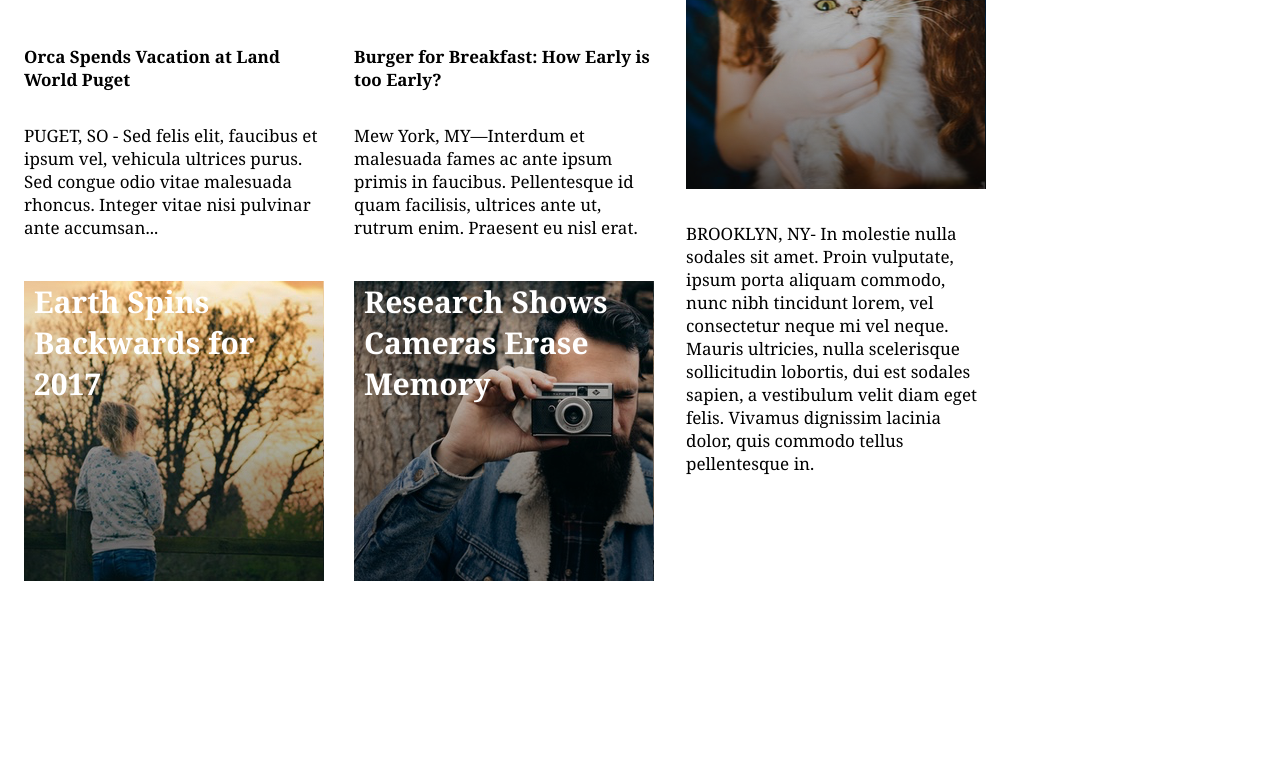
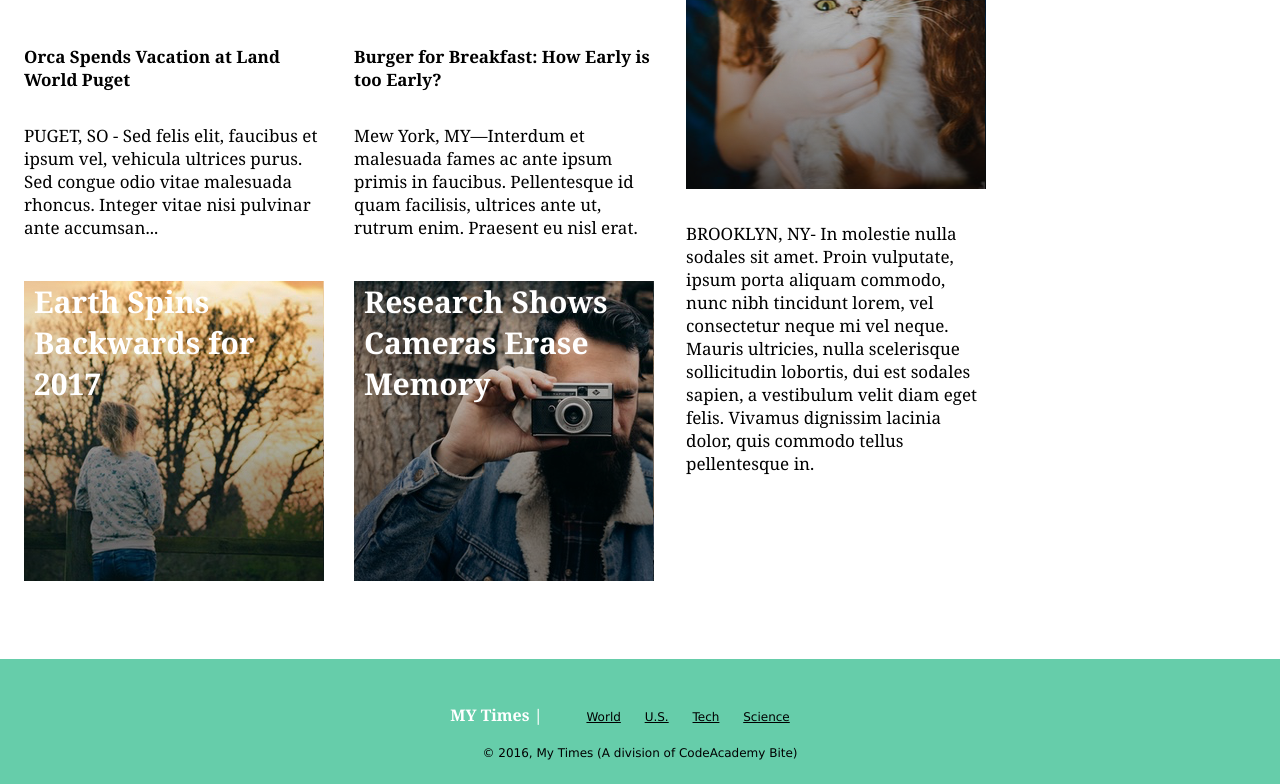
Before and after one commit to Terrance7827/MyTimes, a plain HTML site: page index.html in a window 1280 px wide. Shown: the part 705-1489 px from the top of the page. Before the commit the page ends 1364 px from the top, so only its background shows below. Drawn offline with Linux system fonts and the light colour scheme.

Commit message:
Finished

```diff
--- a/index.html
+++ b/index.html
@@ -115,6 +115,15 @@
       </div> <!-- end small column -->
 
     </div> <!-- end content container -->
-
+    <footer>
+      <nav>
+        <span class="footer-title">MY Times |</span>
+        <span><a href="#">World</a></span>
+        <span><a href="#">U.S.</a></span>
+        <span><a href="#">Tech</a></span>
+        <span><a href="#">Science</a></span>
+      </nav>
+      <span class="copyright">&copy; 2016, My Times (A division of CodeAcademy Bite)</span>
+    </footer>
   </body>
 </html>
--- a/resources/main.css
+++ b/resources/main.css
@@ -34,6 +34,28 @@ h3{
   font-size: 16px;
   font-weight: bold;
   text-align: center;
+}
+footer{
+  display: flex;
+  background-color: MediumAquamarine;
+  margin: auto;
+  font-family: Verdana;
+  font-size: 12px;
+  height: 125px;
+  width: 100%;
+  flex-direction: column;
+  justify-content: center;
+  align-items: center;
+}
+.footer-title{
+  font-family: Georgia;
+  font-size: 16px;
+  color: white;
+  margin-right: 20px;
+  font-weight: bold;
+}
+.copyright{
+  display: block;
 }
 .container{
   display: flex;
```
